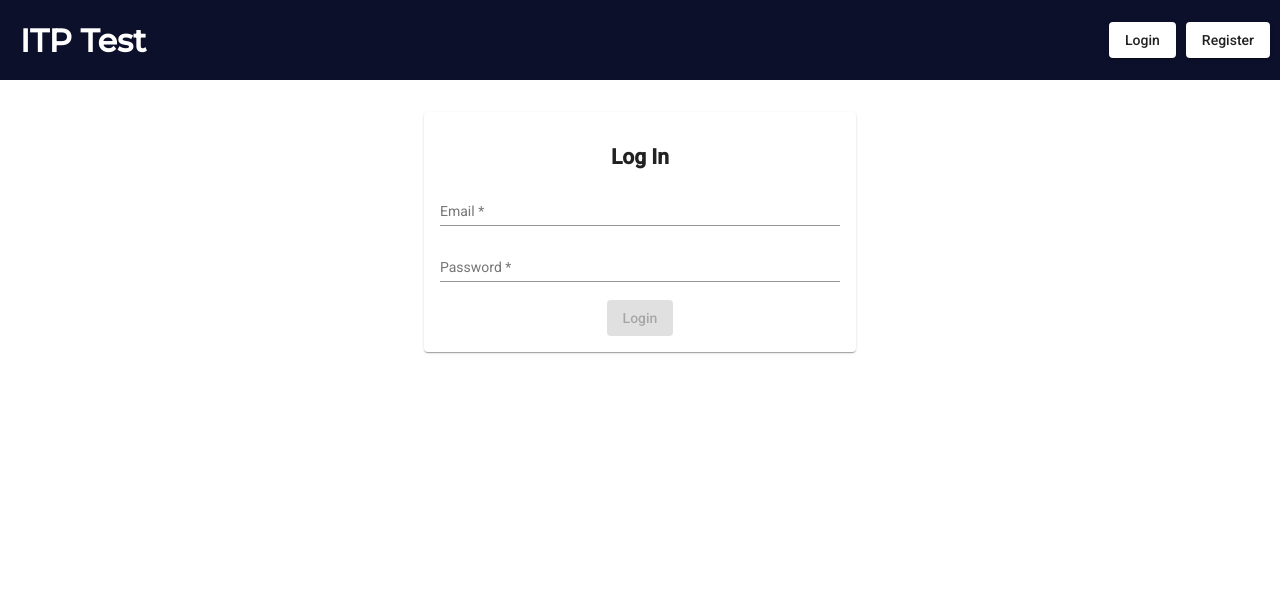
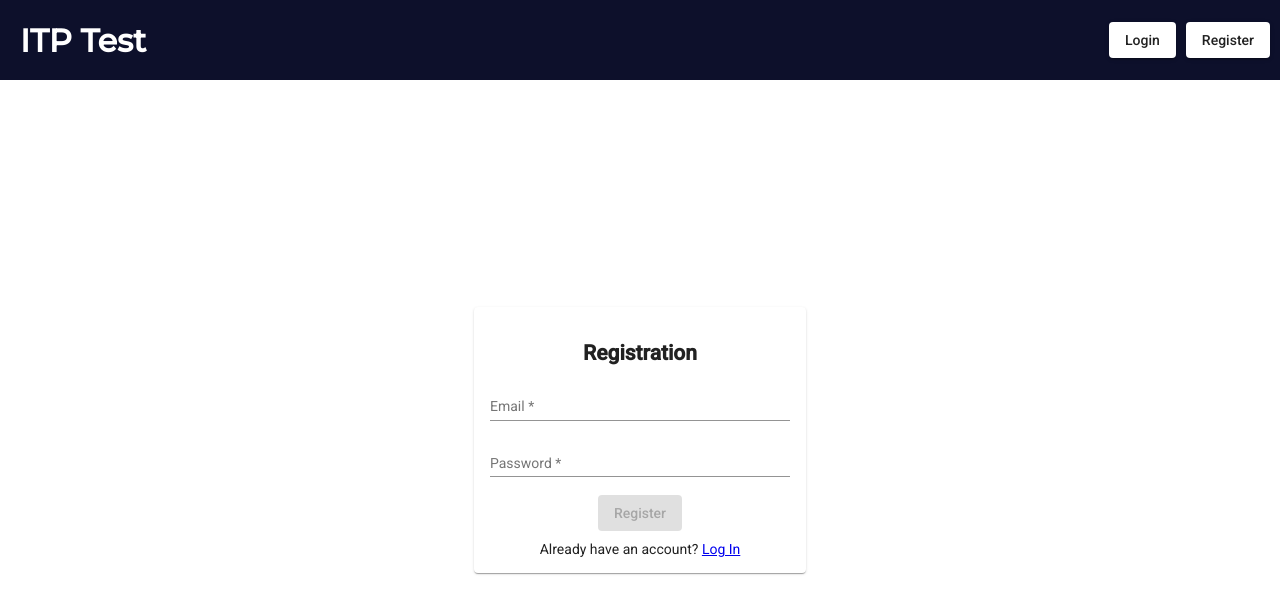
Before and after one commit to aov-webd/itp-test, an Angular app: page /auth/1 in a window 1280 px wide. Shown: the top 614 px of the page. Built offline with nearby package versions, Linux system fonts and the light colour scheme; no server answers.

Commit message:
- auth completed

```diff
--- a/src/app/app.component.ts
+++ b/src/app/app.component.ts
@@ -12,9 +12,9 @@ export class AppComponent implements OnInit {
     constructor(private userAuthService: UserAuthService) { }
 
     ngOnInit(): void {
-        this.userAuthService.registration('asdf', 'asdf', 'asdf')
-        this.userAuthService.login('asdf', 'asdf')
-        this.userAuthService.check()
+        // this.userAuthService.registration('asdf', 'asdf', 'asdf')
+        // this.userAuthService.login('asdf', 'asdf')
+        // this.userAuthService.check()
         // this.userAuthService.logout()
     }
 }
--- a/src/app/auth/auth.component.html
+++ b/src/app/auth/auth.component.html
@@ -1,9 +1,13 @@
-<mat-card>
+<mat-card *ngIf="!isAuth">
     <mat-card-content>
         <form #loginForm="ngForm" (ngSubmit)="onSubmit()">
-            <h2>Log In</h2>
-            <mat-error *ngIf="!loginValid">
+            <h2 *ngIf="isLogin">Log In</h2>
+            <h2 *ngIf="!isLogin">Registration</h2>
+            <mat-error *ngIf="!loginValid && isLogin">
                 The username and password were not recognized
+            </mat-error>
+            <mat-error *ngIf="!registerValid && !isLogin">
+                User already registered
             </mat-error>
             <mat-form-field>
                 <input matInput placeholder="Email" [(ngModel)]="username" name="username" required>
@@ -18,7 +22,17 @@
                     Please provide a valid password
                 </mat-error>
             </mat-form-field>
-            <button mat-raised-button [disabled]="!loginForm.form.valid">Login</button>
+            <button *ngIf="isLogin" mat-raised-button
+                [disabled]="!loginForm.form.valid">Login</button>
+            <button *ngIf="!isLogin" mat-raised-button
+                [disabled]="!loginForm.form.valid">Register</button>
+            <section *ngIf="isLogin" (click)="setIsLogin(false)">Do not have account? <a
+                    [routerLink]="'/auth/reg'">Register</a>
+            </section>
+            <section *ngIf="!isLogin" (click)="setIsLogin(true)">Already have an account? <a
+                    [routerLink]="'/auth/login'">Log
+                    In</a></section>
         </form>
     </mat-card-content>
 </mat-card>
+<h3 *ngIf="isAuth">You have successfully logged in</h3>
--- a/src/app/auth/auth.component.scss
+++ b/src/app/auth/auth.component.scss
@@ -1,5 +1,11 @@
+:host {
+    display        : flex;
+    align-items    : center;
+    justify-content: center;
+    flex           : 1 0 0;
+
     mat-card {
-    max-width : 400px;
+        min-width : 300px;
         margin    : 2em auto;
         text-align: center;
     }
@@ -7,3 +13,8 @@ mat-card {
     mat-form-field {
         display: block;
     }
+
+    section {
+        margin-top: 10px;
+    }
+}
--- a/src/app/auth/auth.component.ts
+++ b/src/app/auth/auth.component.ts
@@ -1,5 +1,9 @@
 import { Component, OnInit } from '@angular/core';
 import { ActivatedRoute } from '@angular/router';
+import { Subscription } from 'rxjs';
+import { AuthResult } from '../types';
+import { UserAuthService } from '../user-auth.service';
+import { MatDialog, MAT_DIALOG_DATA } from '@angular/material/dialog';
 
 @Component({
     selector: 'app-auth',
@@ -7,17 +11,56 @@ import { ActivatedRoute } from '@angular/router';
     styleUrls: ['./auth.component.scss']
 })
 export class AuthComponent implements OnInit {
-    islogin = false
+    routeSubscription: Subscription;
+    isLogin = false
     loginValid = true
+    registerValid = true
     username = ''
     password = ''
+    result: AuthResult
+    errMessage: string = ''
+    isAuth = false
+    isAuthSubscription: Subscription
+
     constructor(
-        private route: ActivatedRoute
+        private route: ActivatedRoute,
+        private userAuthService: UserAuthService
     ) {
-        this.islogin = this.route.snapshot.params['param'] === 'login';
+        this.routeSubscription = route.params.subscribe(() => {
+            this.isLogin = this.route.snapshot.params['param'] === 'login';
+            console.log(this.isLogin)
+        });
+        this.isAuthSubscription = this.userAuthService.authorized.subscribe({
+            next: (data) => {
+                this.isAuth = data
+            }
+        })
+
     }
 
     ngOnInit(): void {
     }
-    onSubmit() { }
+    onSubmit() {
+        if (!this.isLogin) {
+            this.userAuthService.registration('a', this.username, this.password).then((result: AuthResult) => {
+                this.registerValid = !result.error
+                this.errMessage = result.message
+                if (this.registerValid) {
+                    window.alert('Registered Successfully')
+                }
+            })
+        } else {
+            this.userAuthService.login(this.username, this.password).then((result: AuthResult) => {
+                this.loginValid = !result.error
+                this.errMessage = result.message
+
+            })
+        }
+        console.log(this.username, this.password, this.result)
+    }
+
+    setIsLogin(value: boolean) {
+        this.isLogin = value
+    }
+
 }
--- a/src/app/auth/types.ts
+++ /dev/null
@@ -1,4 +0,0 @@
-export type UserInfo = {
-    username: string,
-    password: string
-}
--- a/src/app/header/header.component.html
+++ b/src/app/header/header.component.html
@@ -3,4 +3,4 @@
     mat-raised-button>Login</button>
 <button [routerLink]="'auth/reg'" *ngIf="!isAuth" class="registerButton"
     mat-raised-button>Register</button>
-<button *ngIf="isAuth" class="logoutButton" mat-raised-button>Log Out</button>
+<button *ngIf="isAuth" class="logoutButton" mat-raised-button (click)="logout()">Log Out</button>
--- a/src/app/header/header.component.ts
+++ b/src/app/header/header.component.ts
@@ -20,5 +20,7 @@ export class HeaderComponent implements OnInit {
             }
         })
     }
-
+    logout() {
+        this.userAuthService.logout()
+    }
 }
--- a/src/app/home/home.component.scss
+++ b/src/app/home/home.component.scss
@@ -6,6 +6,7 @@
     background-size : cover;
 
     .notAuthContainer {
+        box-shadow    : 0 0 20px rgb(85, 85, 85);
         width         : 80%;
         display       : flex;
         flex-direction: column;
@@ -17,6 +18,7 @@
         }
 
         .requestSection {
+            box-sizing      : border-box;
             width           : 100%;
             background-color: rgba(0, 0, 0, 0.5);
             padding         : 30px;
@@ -35,6 +37,7 @@
         }
 
         .benefitsSection {
+            box-sizing      : border-box;
             background-color: #fff;
             width           : 100%;
             padding         : 30px;
--- /dev/null
+++ b/src/app/types.ts
@@ -0,0 +1,9 @@
+export type AuthResult = {
+    error: boolean,
+    message: string,
+    token: string
+}
+export type UserInfo = {
+    username: string,
+    password: string
+}
--- a/src/app/user-auth.service.ts
+++ b/src/app/user-auth.service.ts
@@ -3,6 +3,8 @@ import axios, { AxiosInstance } from 'axios';
 import { environment } from 'src/environments/environment';
 import jwt_decode from "jwt-decode"
 import { BehaviorSubject } from 'rxjs';
+import { AuthResult } from './types';
+import { UserStorageService } from './user-storage.service';
 
 
 @Injectable({
@@ -15,7 +17,7 @@ export class UserAuthService {
     private authorizedSubject = new BehaviorSubject<boolean>(false)
     authorized = this.authorizedSubject.asObservable()
 
-    constructor() {
+    constructor(private userStorage: UserStorageService) {
         this.$host = axios.create({
             baseURL: environment.authUrl
         })
@@ -29,39 +31,39 @@ export class UserAuthService {
         this.$authHost.interceptors.request.use(authInterceptor)
     }
 
-    async registration(name: string, email: string, password: string) {
+    async registration(name: string, email: string, password: string): Promise<AuthResult> {
         try {
-            const { data } = await this.$host.post('api/v1/users', { email, password })
-            localStorage.setItem('token', data.token)
-            return jwt_decode(data.token)
+            const { data } = await this.$host.post('api/v1/users', { name, email, password })
+            return { error: false, message: '', token: '' }
         } catch (e) {
-            console.log(e)
+            return { error: true, message: e.message, token: '' }
         }
     }
 
-    async login(email: string, password: string) {
+    async login(email: string, password: string): Promise<AuthResult> {
         try {
             const { data } = await this.$host.post('api/v1/auth', { email, password })
             localStorage.setItem('token', data.token)
-            return jwt_decode(data.token)
+            this.authorizedSubject.next(true)
+            return { error: false, message: '', token: jwt_decode(data.token) }
         } catch (e) {
-            console.log(e)
+            return { error: true, message: e.message, token: '' }
         }
     }
 
-    async logout() {
+    logout() {
         localStorage.removeItem('token')
         this.authorizedSubject.next(false)
     }
 
     async check() {
-        try {
-            await this.$authHost.get('api/v1/users')
-                .catch(e => console.log(e))
-        } catch (e) {
-            console.log(e)
-        }
+        await this.$authHost.get('api/v1/users')
+            .catch(e => console.log(e))
         // localStorage.setItem('token', data.token)
         // return jwt_decode(data.token)
     }
+
+    setAuthorized(value: boolean) {
+        this.authorizedSubject.next(value)
+    }
 }
--- a/src/app/user-storage.service.ts
+++ b/src/app/user-storage.service.ts
@@ -1,6 +1,6 @@
 import { Injectable } from '@angular/core';
 import { BehaviorSubject } from 'rxjs';
-import { UserInfo } from './auth/types';
+import { UserInfo } from './types';
 
 @Injectable({
     providedIn: 'root'
```
Lines whose indentation alone changed are shown as unchanged.
